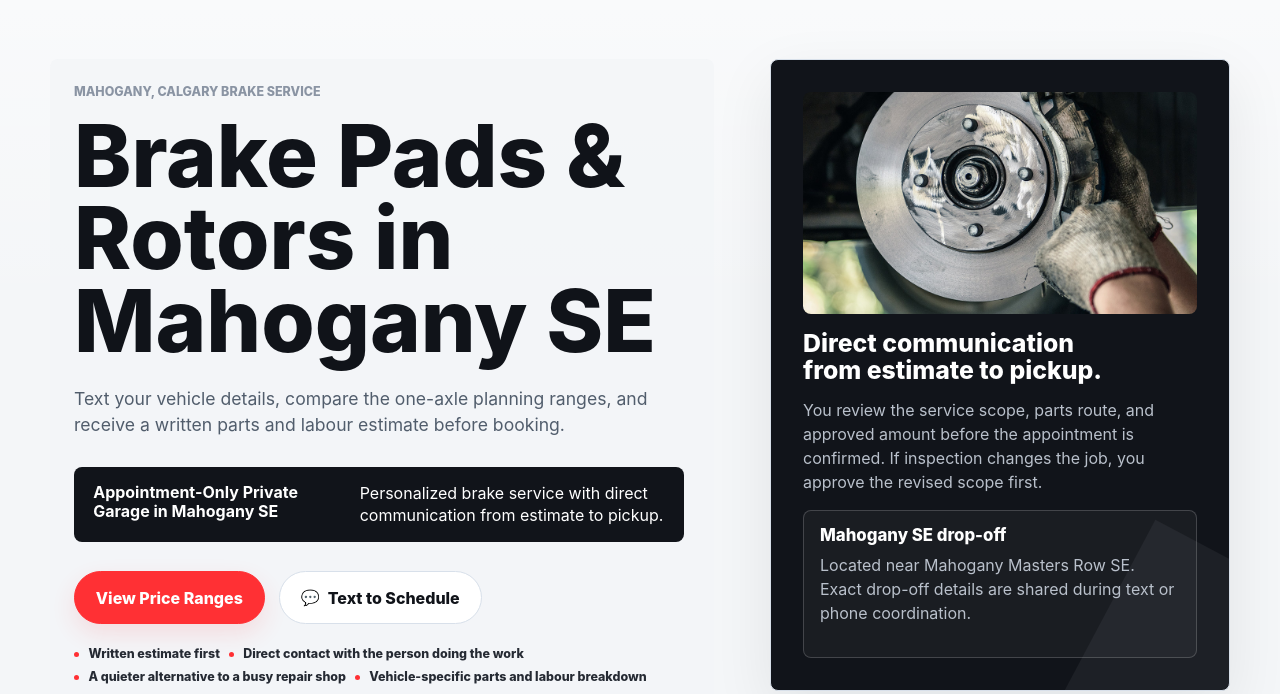
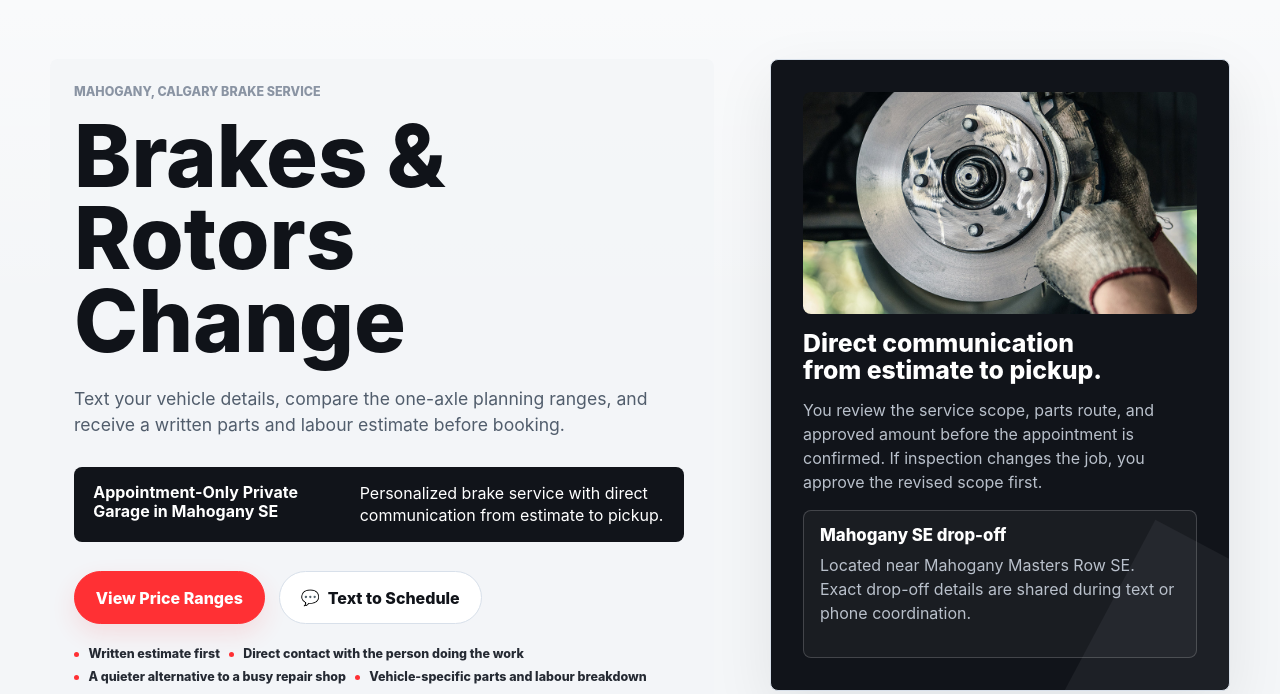
Before and after one commit to dryppyze/CaliperBrakesWorks, a website: page index.html in a window 1280 px wide. Shown: the part 106-800 px from the top of the page. Drawn offline with Linux system fonts and the light colour scheme.

Commit message:
Update hero heading wording

```diff
--- a/index.html
+++ b/index.html
@@ -231,7 +231,7 @@
             <p class="eyebrow">Mahogany, Calgary brake service</p>
             <div class="hero-headline">
               <h1 id="hero-title">
-                Brake Pads &amp; Rotors in Mahogany SE
+                Brakes &amp; Rotors Change
               </h1>
               <img class="mobile-hero-photo" src="assets/images/work/image6.jpg" alt="Appointment-only brake service in Mahogany SE">
             </div>
```
